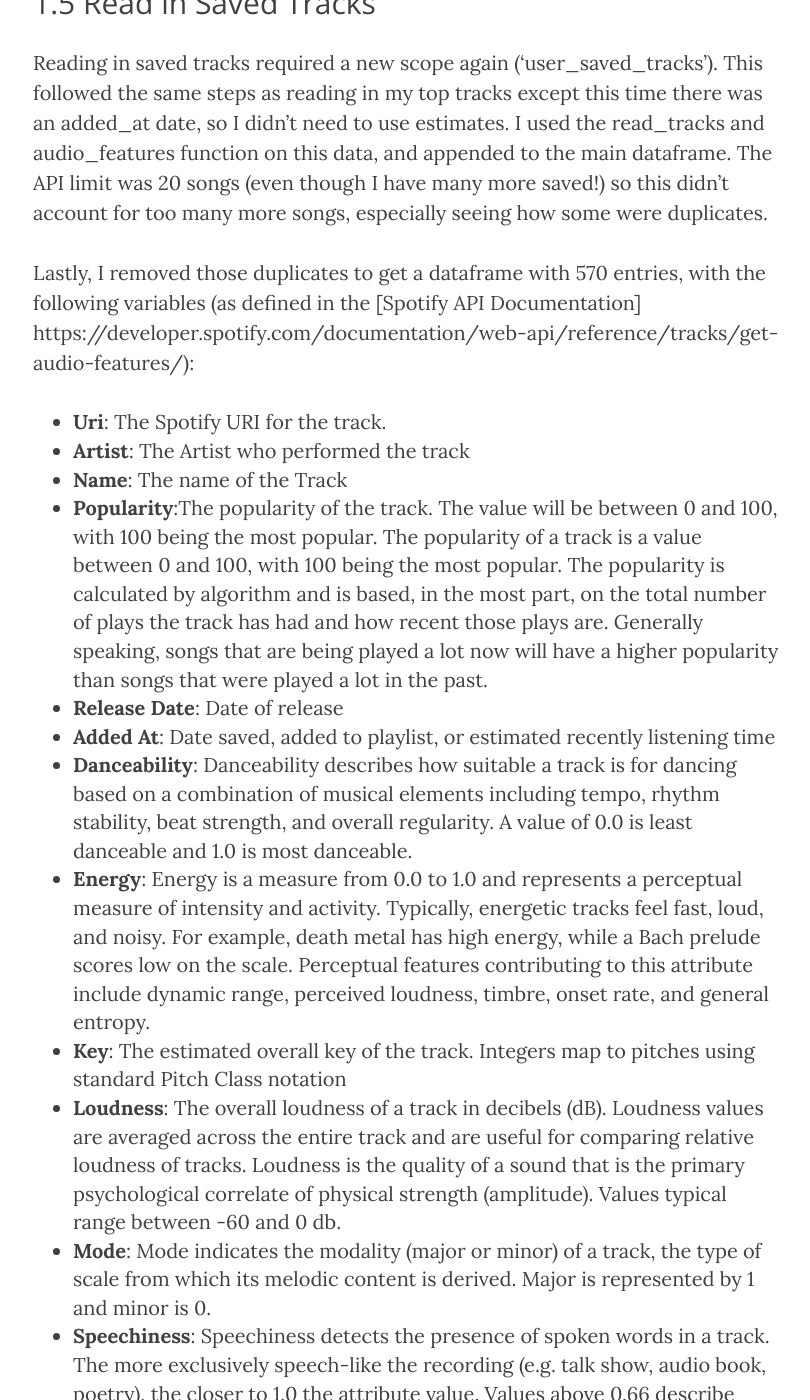
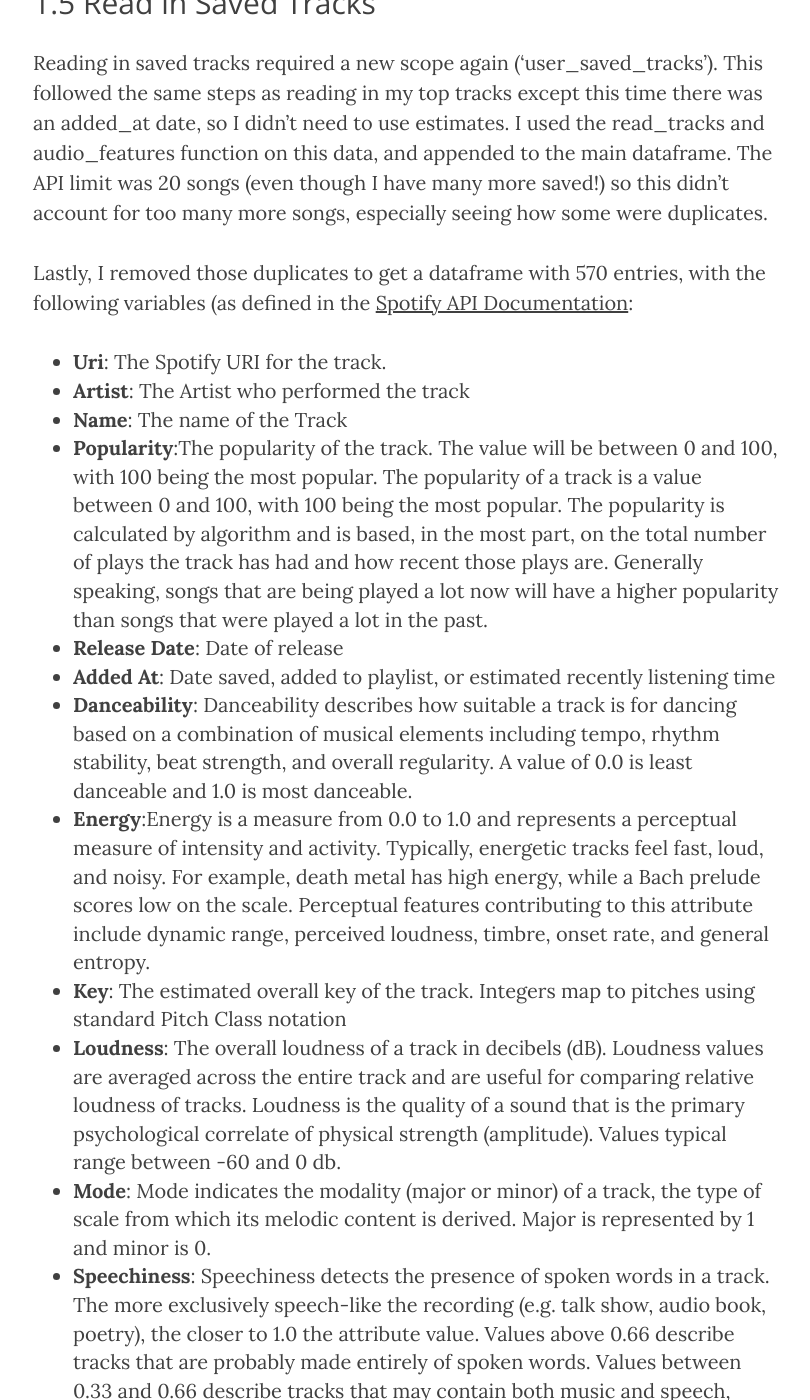
Before and after one commit to lucyahayes/luicyfruit.github.io, a Jekyll site: the page built from spotify_writeup.md, in a window 1280 px wide and 1400 px high, scrolled down 6221 px. Shown: the whole window, without its empty margins (232-1042 px from the left). Built offline with Jekyll 4.4.1, drawn with Linux system fonts in a browser that asks for light colours; nearby versions of some CDN libraries; our own code applies the rules of GitHub Pages for plain Markdown files; part of the change alters nothing that is shown; some of the changed text lies outside the part shown.

Commit message:
Update spotify_writeup.md

```diff
--- a/spotify_writeup.md
+++ b/spotify_writeup.md
@@ -199,7 +199,7 @@ I call the read_tracks and audio_features functions on the top-tracks, merge tho
 ## 1.5 Read in Saved Tracks
 Reading in saved tracks required a new scope again ('user_saved_tracks'). This followed the same steps as reading in my top tracks except this time there was an added_at date, so I didn't need to use estimates. I used the read_tracks and audio_features function on this data, and appended to the main dataframe. The API limit was 20 songs (even though I have many more saved!) so this didn't account for too many more songs, especially seeing how some were duplicates.
 
-Lastly, I removed those duplicates to get a dataframe with 570 entries, with the following variables (as defined in the [Spotify API Documentation] https://developer.spotify.com/documentation/web-api/reference/tracks/get-audio-features/):
+Lastly, I removed those duplicates to get a dataframe with 570 entries, with the following variables (as defined in the [Spotify API Documentation](https://developer.spotify.com/documentation/web-api/reference/tracks/get-audio-features/):
 
 - **Uri**: The Spotify URI for the track.
 - **Artist**: The Artist who performed the track
@@ -210,7 +210,7 @@ Generally speaking, songs that are being played a lot now will have a higher pop
 - **Release Date**: Date of release
 - **Added At**: Date saved, added to playlist, or estimated recently listening time
 - **Danceability**: Danceability describes how suitable a track is for dancing based on a combination of musical elements including tempo, rhythm stability, beat strength, and overall regularity. A value of 0.0 is least danceable and 1.0 is most danceable.
-- **Energy**:	Energy is a measure from 0.0 to 1.0 and represents a perceptual measure of intensity and activity. Typically, energetic tracks feel fast, loud, and noisy. For example, death metal has high energy, while a Bach prelude scores low on the scale. Perceptual features contributing to this attribute include dynamic range, perceived loudness, timbre, onset rate, and general entropy.
+- **Energy**:Energy is a measure from 0.0 to 1.0 and represents a perceptual measure of intensity and activity. Typically, energetic tracks feel fast, loud, and noisy. For example, death metal has high energy, while a Bach prelude scores low on the scale. Perceptual features contributing to this attribute include dynamic range, perceived loudness, timbre, onset rate, and general entropy.
 - **Key**: The estimated overall key of the track. Integers map to pitches using standard Pitch Class notation
 - **Loudness**:	The overall loudness of a track in decibels (dB). Loudness values are averaged across the entire track and are useful for comparing relative loudness of tracks. Loudness is the quality of a sound that is the primary psychological correlate of physical strength (amplitude). Values typical range between -60 and 0 db.
 - **Mode**: Mode indicates the modality (major or minor) of a track, the type of scale from which its melodic content is derived. Major is represented by 1 and minor is 0.
@@ -222,3 +222,5 @@ Generally speaking, songs that are being played a lot now will have a higher pop
 - **Tempo**:The overall estimated tempo of a track in beats per minute (BPM). In musical terminology, tempo is the speed or pace of a given piece and derives directly from the average beat duration.
 - **Duration**: The duration of the track in milliseconds.
 - **Time Signature**: 	An estimated overall time signature of a track. The time signature (meter) is a notational convention to specify how many beats are in each bar (or measure)
+
+It is important to note the scale of these features: Valence, Liveness, Instrumentalness, Acousticness, Speechiness, Energy, and Danceability are all on a scale from 0 to 1, where Time Signature, Tempo, Popularity and Loudness are not. It is also important to point out that although key is numerical in this case, the integers should be treated as categories, as they follow the notes of the scale rather than having any real numerical value. The Spotify API Documentation also provides typical distributions of these metrics, many of which are not distrubuted normally.
```
